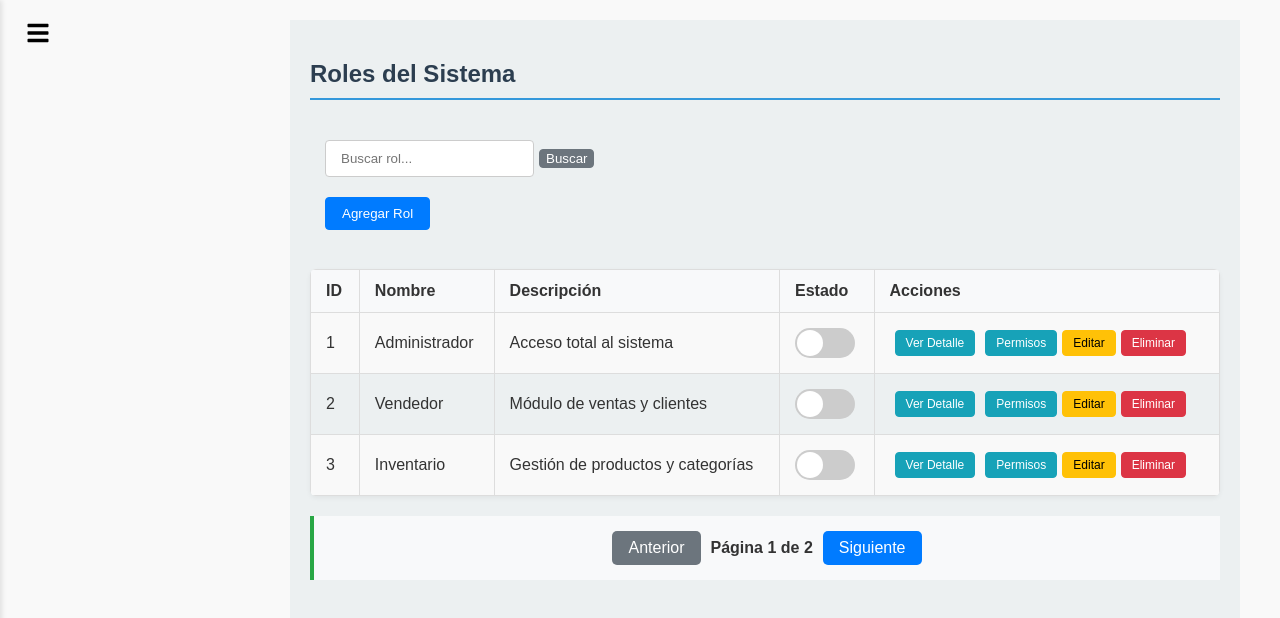
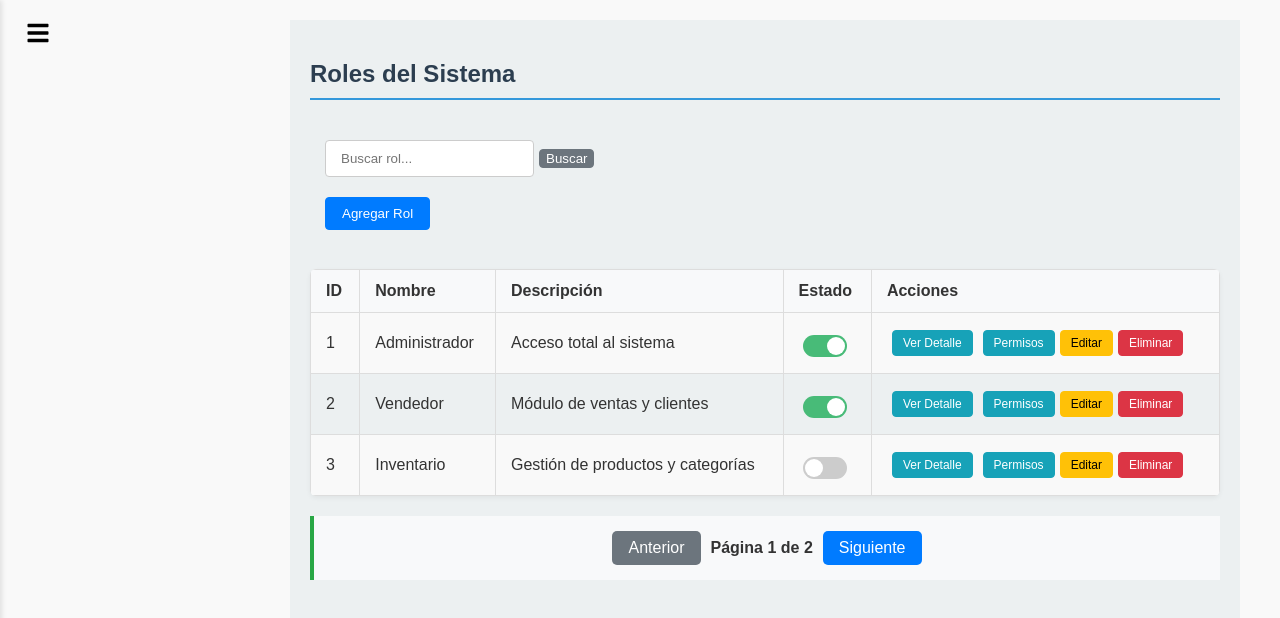
Before and after one commit to JHOAN-FIGUEROA/postwaret, a React (Vite) app: page /roles in a window 1280 px wide. Shown: the top 618 px of the page. Built offline with nearby package versions, Linux system fonts and the light colour scheme.

Commit message:
Estados Melos

```diff
--- /dev/null
+++ b/src/css/Estado.css
@@ -0,0 +1,39 @@
+.custom-estado-switch {
+    position: relative;
+    width: 44px;
+    height: 22px;
+  }
+
+  .custom-estado-switch .form-check-input {
+    position: absolute;
+    top: 0;
+    left: 0;
+    width: 100%;
+    height: 100%;
+    background-color: #ccc;
+    border-radius: 20px;
+    appearance: none;
+    -webkit-appearance: none;
+    cursor: pointer;
+    transition: background-color 0.3s ease;
+  }
+
+  .custom-estado-switch .form-check-input:checked {
+    background-color: #48bb78;
+  }
+
+  .custom-estado-switch .form-check-input::before {
+    content: '';
+    position: absolute;
+    top: 2px;
+    left: 2px;
+    width: 18px;
+    height: 18px;
+    background-color: white;
+    border-radius: 50%;
+    transition: transform 0.3s ease;
+  }
+
+  .custom-estado-switch .form-check-input:checked::before {
+    transform: translateX(22px);
+  }
--- /dev/null
+++ b/src/page/Estado.jsx
@@ -0,0 +1,19 @@
+import React from 'react';
+import { Form } from 'react-bootstrap';
+import '../css/Estado.css';
+
+function Estado({ estado, onChange }) {
+  const isActive = estado === "Activo";
+
+  return (
+    <Form.Check
+      type="switch"
+      id={`estado-switch`}
+      className="custom-estado-switch"
+      checked={isActive}
+      onChange={onChange}
+    />
+  );
+}
+
+export default Estado;
--- a/src/page/Productos.jsx
+++ b/src/page/Productos.jsx
@@ -3,7 +3,7 @@ import { useNavigate } from "react-router-dom";
 import { Table, Form, Button, InputGroup, Row, Col } from "react-bootstrap";
 import Swal from "sweetalert2";
 import Sidebar from "./Sidebar";
-import EstadoSwitch from "./EstadoSwitch";
+import Estado from './Estado'; // Import the new Estado component
 
 function Productos() {
   const navigate = useNavigate();
@@ -15,42 +15,42 @@ function Productos() {
       nombre: "Producto A",
       categoria: "Categoría A",
       precioUnitarioCOP: 50000,
-      Estado: "Activo"
+      estado: "Activo"
     },
     {
       id: 2,
       nombre: "Producto B",
       categoria: "Categoría B",
       precioUnitarioCOP: 75000,
-      Estado: "Activo"
+      estado: "Activo"
     },
     {
       id: 3,
       nombre: "Producto C",
       categoria: "Categoría C",
       precioUnitarioCOP: 120000,
-      Estado: "Inactivo"
+      estado: "Inactivo"
     },
     {
       id: 4,
       nombre: "Producto D",
       categoria: "Categoría A",
       precioUnitarioCOP: 80000,
-      Estado: "Activo"
+      estado: "Activo"
     },
     {
       id: 5,
       nombre: "Producto E",
       categoria: "Categoría B",
       precioUnitarioCOP: 95000,
-      Estado: "Inactivo"
+      estado: "Inactivo"
     },
     {
       id: 6,
       nombre: "Producto F",
       categoria: "Categoría C",
       precioUnitarioCOP: 150000,
-      Estado: "Activo"
+      estado: "Activo"
     },
   ]);
 
@@ -78,10 +78,10 @@ function Productos() {
     setProductos((prevProductos) =>
       prevProductos.map((producto) => {
         if (producto.id === productoId) {
-          const nuevoEstado = producto.Estado === "Activo" ? "Inactivo" : "Activo";
+          const nuevoEstado = producto.estado === "Activo" ? "Inactivo" : "Activo";
           return {
             ...producto,
-            Estado: nuevoEstado,
+            estado: nuevoEstado,
           };
         }
         return producto;
@@ -186,7 +186,6 @@ function Productos() {
         <Table striped bordered hover>
           <thead>
             <tr>
-              <th>ID</th>
               <th>Nombre</th>
               <th>Categoría</th>
               <th>Precio Unitario (COP)</th>
@@ -197,14 +196,12 @@ function Productos() {
           <tbody>
             {currentItems.map((producto) => (
               <tr key={producto.id}>
-                <td>{producto.id}</td>
                 <td>{producto.nombre}</td>
                 <td>{producto.categoria}</td>
                 <td>${producto.precioUnitarioCOP.toLocaleString()}</td>
                 <td>
-                  <EstadoSwitch
-                    key={`estado-switch-${producto.id}`}
-                    estado={producto.Estado}
+                  <Estado
+                    estado={producto.estado}
                     onChange={() => handleCambiarEstado(producto.id)}
                   />
                 </td>
--- a/src/page/Roles.jsx
+++ b/src/page/Roles.jsx
@@ -2,7 +2,7 @@ import React, { useState } from "react";
 import { useNavigate } from "react-router-dom";
 import { Table, Form, Button, InputGroup, Row, Col } from "react-bootstrap";
 import Sidebar from "./Sidebar";
-import EstadoSwitch from "./EstadoSwitch";
+import Estado from './Estado'; // Import the new Estado component
 import Swal from 'sweetalert2';
 
 function Roles() {
@@ -229,7 +229,7 @@ function Roles() {
               <td>{rol.nombre}</td>
               <td>{rol.descripcion}</td>
               <td>
-                <EstadoSwitch
+                <Estado
                   estado={rol.estado}
                   onChange={() => handleCambiarEstado(rol.id)}
                 />
--- a/src/page/Usuarios.jsx
+++ b/src/page/Usuarios.jsx
@@ -3,7 +3,7 @@ import { useNavigate } from "react-router-dom";
 import { Table, Form, Button, InputGroup, Row, Col } from "react-bootstrap";
 import Swal from "sweetalert2";
 import Sidebar from "./Sidebar";
-import EstadoSwitch from "./EstadoSwitch";
+import EstadoSwitch from "./Estado";
 
 function Usuarios() {
   const navigate = useNavigate();
```
